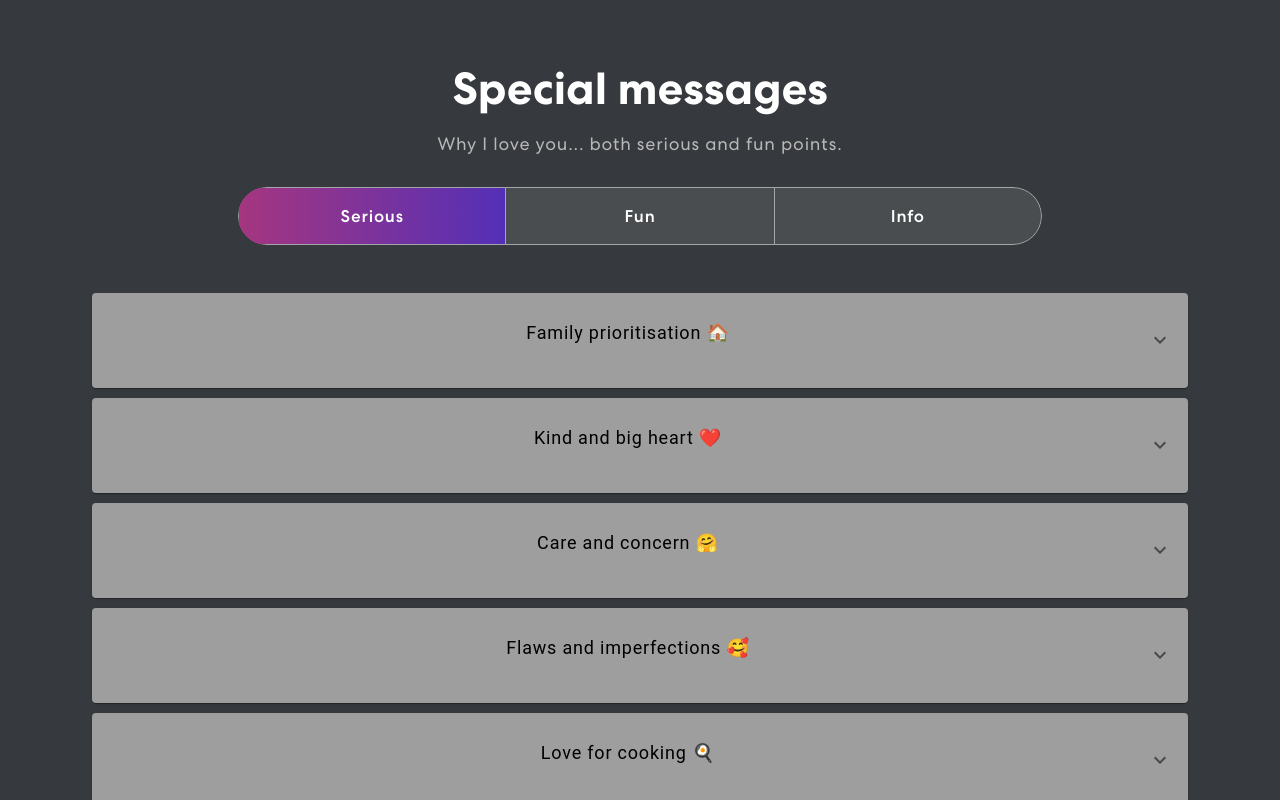
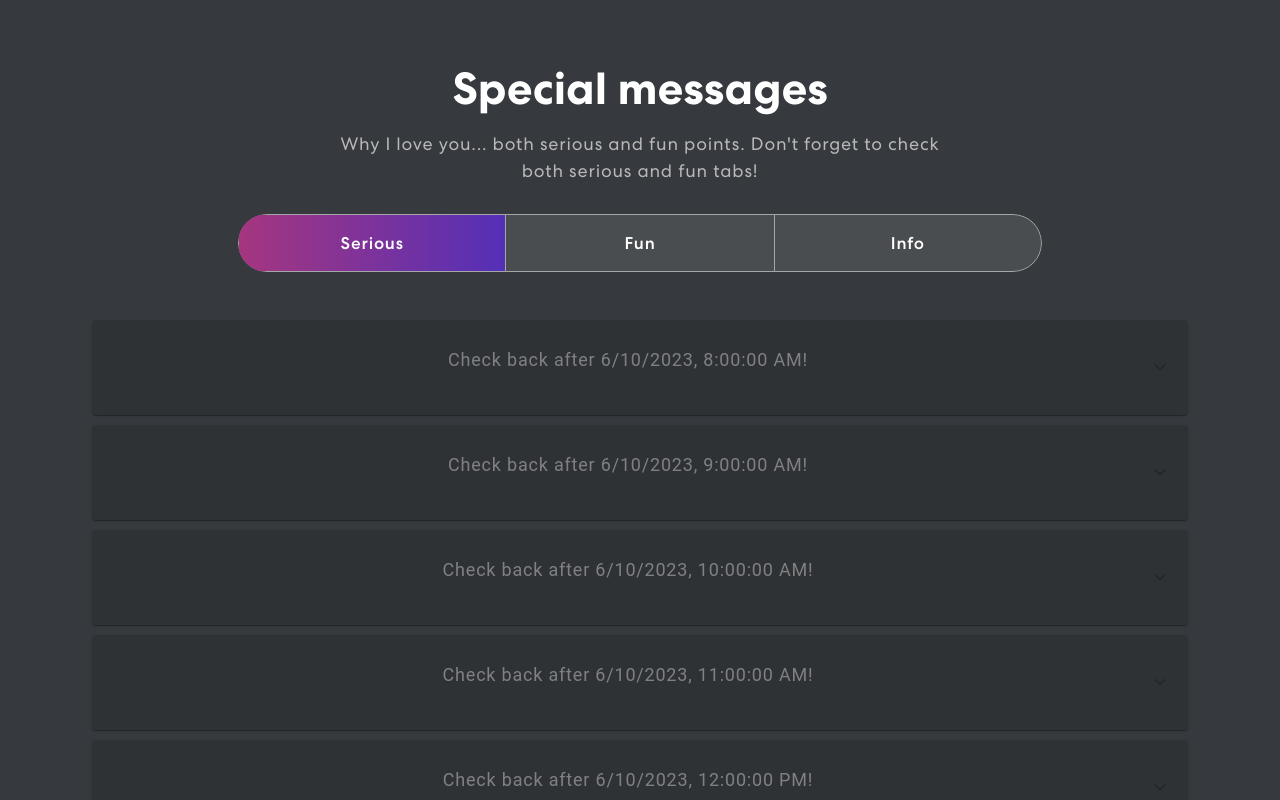
Before and after one commit to ShengXue97/taiwen-website, a React (Create React App) app: page / in a window 1280 px wide. Shown: the part 940-1740 px from the top of the page. Built offline with nearby package versions, Linux system fonts and the light colour scheme.

Commit message:
added time lock for messages

```diff
--- a/src/components/AccordionMessage.js
+++ b/src/components/AccordionMessage.js
@@ -1,4 +1,4 @@
-import * as React from 'react';
+import React, { useState, useEffect } from 'react';
 import Accordion from '@mui/material/Accordion';
 import AccordionSummary from '@mui/material/AccordionSummary';
 import AccordionDetails from '@mui/material/AccordionDetails';
@@ -6,11 +6,29 @@ import Typography from '@mui/material/Typography';
 import ExpandMoreIcon from '@mui/icons-material/ExpandMore';
 
 export default function AccordionMessage(props) {
+  const [isButtonEnabled, setIsButtonEnabled] = useState(false);
+
+  useEffect(() => {
+    const targetDate = new Date(props.time);
+    const currentTime = new Date();
+
+    if (currentTime >= targetDate) {
+      setIsButtonEnabled(true);
+    } else {
+      const timeDifference = targetDate - currentTime;
+      const timer = setTimeout(() => {
+        setIsButtonEnabled(true);
+      }, timeDifference);
+
+      return () => clearTimeout(timer);
+    }
+  }, []);
+
   return (
     <div style={{
       margin: '10px',
     }}>
-      <Accordion sx={{
+      <Accordion disabled={!isButtonEnabled} sx={{
         background: '#9e9e9e',
       }}>
         <AccordionSummary
@@ -18,9 +36,19 @@ export default function AccordionMessage(props) {
           aria-controls="panel1a-content"
           id="panel1a-header"
         >
-          <Typography sx={{
-            color: 'black !important',
-          }}>{props.title}</Typography>
+          {isButtonEnabled ?
+            <Typography sx={{
+              color: 'black !important',
+            }}>
+              {props.title}
+            </Typography>
+            :
+            <Typography sx={{
+              color: 'white !important',
+            }}>
+              Check back after {new Date(props.time).toLocaleString()}!
+            </Typography>
+          }
         </AccordionSummary>
         <AccordionDetails>
           <Typography sx={{
--- a/src/components/Fun.js
+++ b/src/components/Fun.js
@@ -53,7 +53,7 @@ export default function Fun() {
       {
         messages.map((message, index) => {
           return (
-            <AccordionMessage title={message.title} body={message.body} />
+            <AccordionMessage title={message.title} body={message.body} time={`2023-06-10T${(8 + index).toString().padStart(2, '0')}:00`} />
           )
         }
         )
--- a/src/components/Projects.js
+++ b/src/components/Projects.js
@@ -52,7 +52,7 @@ export const Projects = () => {
               {({ isVisible }) =>
                 <div className={isVisible ? "animate__animated animate__fadeIn" : ""}>
                   <h2>Special messages</h2>
-                  <p>Why I love you... both serious and fun points.</p>
+                  <p>Why I love you... both serious and fun points. Don't forget to check both serious and fun tabs!</p>
                   <Tab.Container id="projects-tabs" defaultActiveKey="first">
                     <Nav variant="pills" className="nav-pills mb-5 justify-content-center align-items-center" id="pills-tab">
                       <Nav.Item>
--- a/src/components/Serious.js
+++ b/src/components/Serious.js
@@ -53,7 +53,7 @@ export default function Serious() {
       {
         messages.map((message, index) => {
           return (
-            <AccordionMessage title={message.title} body={message.body} />
+            <AccordionMessage title={message.title} body={message.body} time={`2023-06-10T${(8 + index).toString().padStart(2, '0')}:00`} />
           )
         }
         )
```
